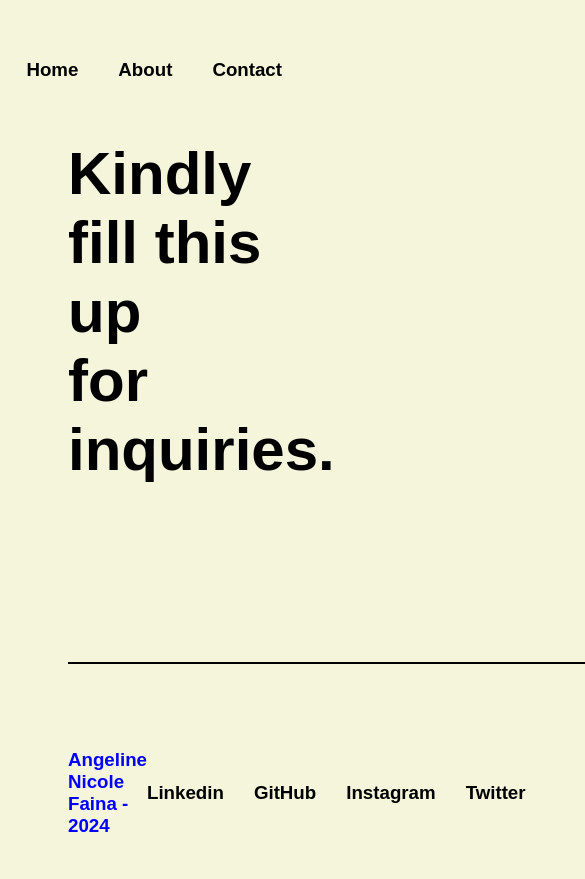
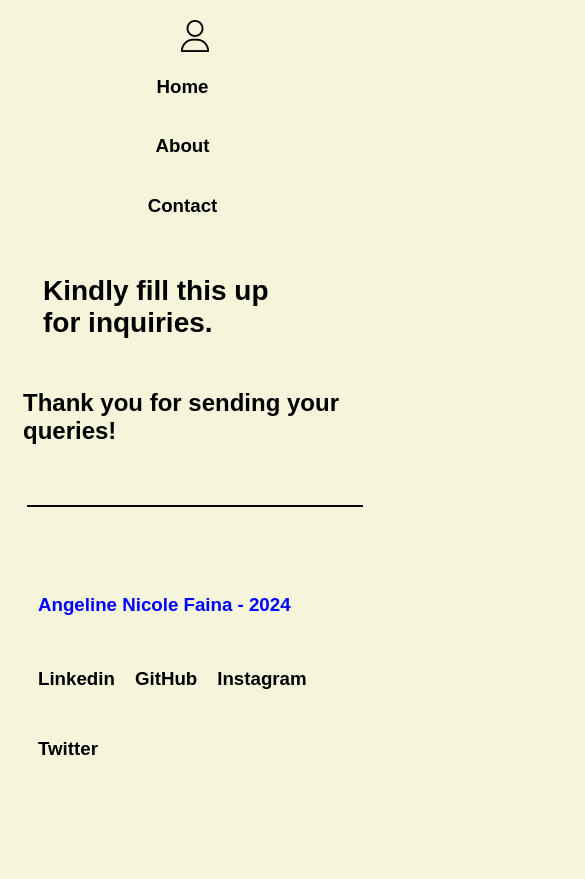
Before and after one commit to lynfaina/portfolio, a website: page html/submit.html in a window 390 px wide. Shown: the top 879 px of the page, 585 px wide, since content can reach past the window. After the commit the page ends 844 px from the top, so only its background shows below. Drawn offline with Linux system fonts and the light colour scheme.

Commit message:
updated codes for responsive website

```diff
--- a/css/home.css
+++ b/css/home.css
@@ -1,10 +1,5 @@
 /* body */
 /* default font */
-
-html, body {
-    margin: 0;
-    padding: 0;
-}
 * {
     font-family: 'Arial', sans-serif;
     background-color: #f5f5dc;
@@ -28,6 +23,8 @@ img {
     position: fixed;
     top: 0px;
     left: 0px;
+    width: 100;
+    z-index: 1000;
 }
 
 /* menu icon */
@@ -57,6 +54,8 @@ table {
     text-align: left;
     padding: 120px 50px 300px;
     margin: 120px 50px 300px;
+    width: 100;
+    max-width: 1400px;
 }
 
 /* portfolio user's name */
@@ -132,7 +131,8 @@ td img[src*='flowerpainting'] {
 
 .custom-line {
     border: none;
-    width: 1225px;
+    width: 100px;
+    max-width: 1225px;
     height: 2px;
     background-color: #000000;
 }
@@ -209,19 +209,27 @@ td img[src*='dancethumbnail.png'] {
 
     th h1 {
         font-size: 40px;
-        padding-right: 0;
-        margin-right: 0;
+        padding-right: 20px;
+        margin-right: 20px;
     }
 
     th h2 {
         font-size: 24px;
-        padding-left: 0;
-        margin-left: 0;
+        padding-left: 20px;
+        margin-left: 20px;
     }
 
     li {
-        padding-right: 0;
-        margin-right: 0;
+        padding-right: 20px;
+        margin-right: 20px;
+    }
+
+    td img[src*='dancethumbnail.png'] {
+        width: 100%;
+        max-width: 200px;
+        height: auto;
+        padding: 20px;
+        margin: 20px;
     }
 
     .custom-line {
@@ -230,10 +238,11 @@ td img[src*='dancethumbnail.png'] {
 }
 
 /* responsive: mobile phones */
-@media (max-width: 768pxpx) {
+@media (max-width: 768px) {
     /* stack nav, center everything */
     #menu {
         width: 100%;
+        position: fixed;
     }
 
     #menu nav {
@@ -242,7 +251,7 @@ td img[src*='dancethumbnail.png'] {
         justify-content: center;
         gap: 8px;
         margin: 0;
-        padding: 10px 0;
+        padding: 15px 0;
     }
 
     #menu img {
@@ -257,7 +266,7 @@ td img[src*='dancethumbnail.png'] {
     table {
         display: block;
         width: 100%;
-        padding: 90px 15px 80px; /* push down below fixed menu */
+        padding: 180px 15px 80px;
         margin: 0;
     }
 
@@ -270,12 +279,16 @@ td img[src*='dancethumbnail.png'] {
         font-size: 32px;
         text-align: left;
         margin-bottom: 10px;
+        padding-right: 0;
+        margin-right: 0;
     }
 
     th h2 {
         font-size: 20px;
         text-align: left;
         margin-bottom: 20px;
+        padding-left: 0;
+        margin-left: 0;
     }
 
     th img {
@@ -289,17 +302,23 @@ td img[src*='dancethumbnail.png'] {
         width: 100%;
         height: auto;
         padding: 10px 0;
-        margin: 0;
+        margin: 10px 0;
     }
 
     /* lists and links */
     ul {
-        padding-left: 15px;
+        padding-left: 20px;
     }
 
     li {
         font-size: 16px;
         line-height: 22px;
+        padding-right: 0;
+        margin-right: 0;
+    }
+
+    li br {
+        display: none;
     }
 
     td a {
@@ -316,8 +335,8 @@ td img[src*='dancethumbnail.png'] {
         flex-direction: column;
         align-items: flex-start;
         gap: 10px;
-        padding: 150px;
-        margin: 0;
+        padding: 15px;
+        margin: 10;
     }
 
     .socials {
--- a/css/submit.css
+++ b/css/submit.css
@@ -60,7 +60,8 @@ h2 {
 
 .custom-line {
     border: none;
-    width: 1245px;
+    width: 100%;
+    max-width: 1245px;
     height: 2px;
     background-color: #000000;
     margin-left: 60px;
@@ -96,3 +97,110 @@ h2 {
     padding-right: 10px;
     margin-right: 10px;
 }
+
+/* responsive design - tablets */
+@media (max-width: 1024px) {
+    #menu img {
+        margin-right: 400px;
+    }
+
+    #menu nav {
+        padding: 15px 20px;
+        margin: 15px 20px;
+    }
+
+    #menu nav a {
+        margin-right: 25px;
+    }
+
+    h1 {
+        font-size: 48px;
+        padding-left: 20px;
+        margin-left: 20px;
+    }
+
+    h2 {
+        font-size: 48px;
+        margin-bottom: 100px;
+    }
+
+    .container {
+        gap: 100px;
+        padding: 0 20px;
+    }
+
+    .custom-line {
+        width: 90%;
+        margin-left: 40px;
+    }
+}
+
+/* responsive design - mobile phones */
+@media (max-width: 768px) {
+    #menu nav {
+        flex-direction: column;
+        align-items: center;
+        padding: 10px;
+        margin: 10px;
+    }
+
+    #menu img {
+        margin-right: 0;
+        margin-bottom: 5px;
+    }
+
+    h1 {
+        font-size: 36px;
+        padding: 10px;
+        margin: 10px;
+    }
+
+    h2 {
+        font-size: 32px;
+        margin-bottom: 60px;
+    }
+
+    .container {
+        flex-direction: column;
+        gap: 30px;
+        padding: 0 15px;
+    }
+
+    .submit-container {
+        max-width: 100%;
+    }
+
+    .custom-line {
+        width: 90%;
+        margin: 20px auto;
+    }
+
+    .footer-container {
+        flex-direction: column;
+        align-items: flex-start;
+        gap: 15px;
+        padding: 15px;
+        margin: 15px;
+    }
+
+    .socials {
+        flex-wrap: wrap;
+    }
+
+    .socials a {
+        margin-right: 5px;
+        padding-right: 5px;
+    }
+}
+
+/* responsive design - small mobile */
+@media (max-width: 480px) {
+    h1 {
+        font-size: 28px;
+    }
+
+    h2 {
+        font-size: 24px;
+        margin-bottom: 40px;
+    }
+}
--- a/html/submit.html
+++ b/html/submit.html
@@ -3,6 +3,7 @@
   <head>
     <title>Submit Page</title>
     <link href="../css/submit.css" rel="stylesheet">
+    <meta name="viewport" content="width=device-width, initial-scale=1.0">
   </head>
   <body>
 
```
Also changed, not shown: html/about.html (+1 -0 lines), html/contact.html (+1 -0 lines), html/home.html (+1 -0 lines).
